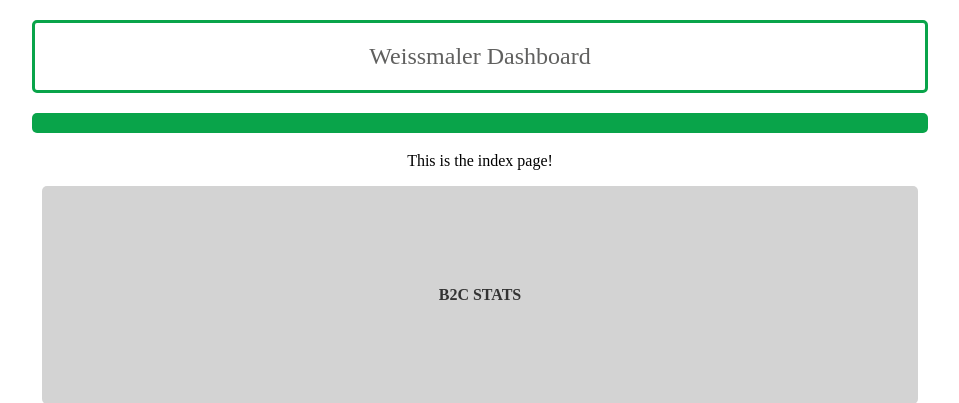
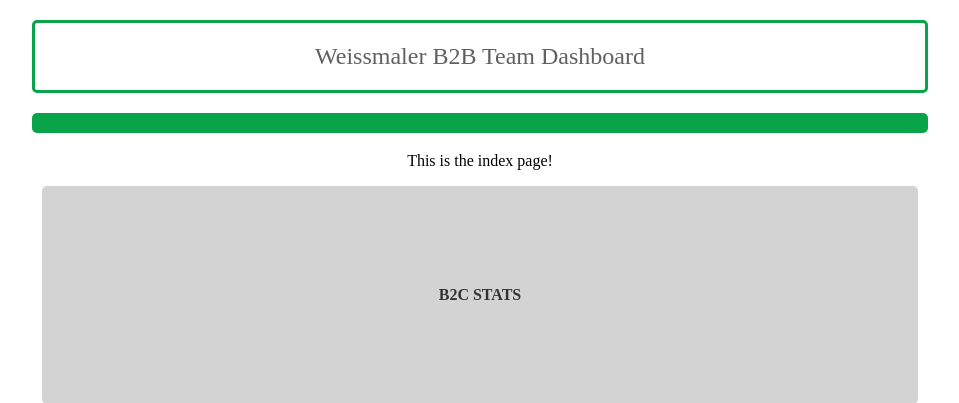
Before and after one commit to harpocrates12/dashboard, a Flask app: template templates/index.html in a window 1280 px wide. Shown: the top 403 px of the page, without its empty margins (160-1119 px from the left). Run offline with Flask 2, Linux system fonts and the light colour scheme; the template is opened without the code that fills it, so the values that code supplies are empty.

Commit message:
Rename page

```diff
--- a/templates/base.html
+++ b/templates/base.html
@@ -1,7 +1,7 @@
 <!DOCTYPE html>
 <html>
     <head>
-        <title>Weissmaler Dashboard</title>
+        <title>Weissmaler B2B Team Dashboard</title>
         <link rel=stylesheet href='/static/style.css'>
         <!-- <script type="text/javascript">
 			function myfunc(){
@@ -33,7 +33,7 @@
     </head>
     <body>
         <div id='content'>
-            <h2>Weissmaler Dashboard</h2>
+            <h2>Weissmaler B2B Team Dashboard</h2>
             <h3>{{ current_date }}</h3>
             <!-- <button><a href='/b2c'>B2C</a></button> -->
             <!-- <button><a href='/b2b'>B2B</a></button> -->
```
